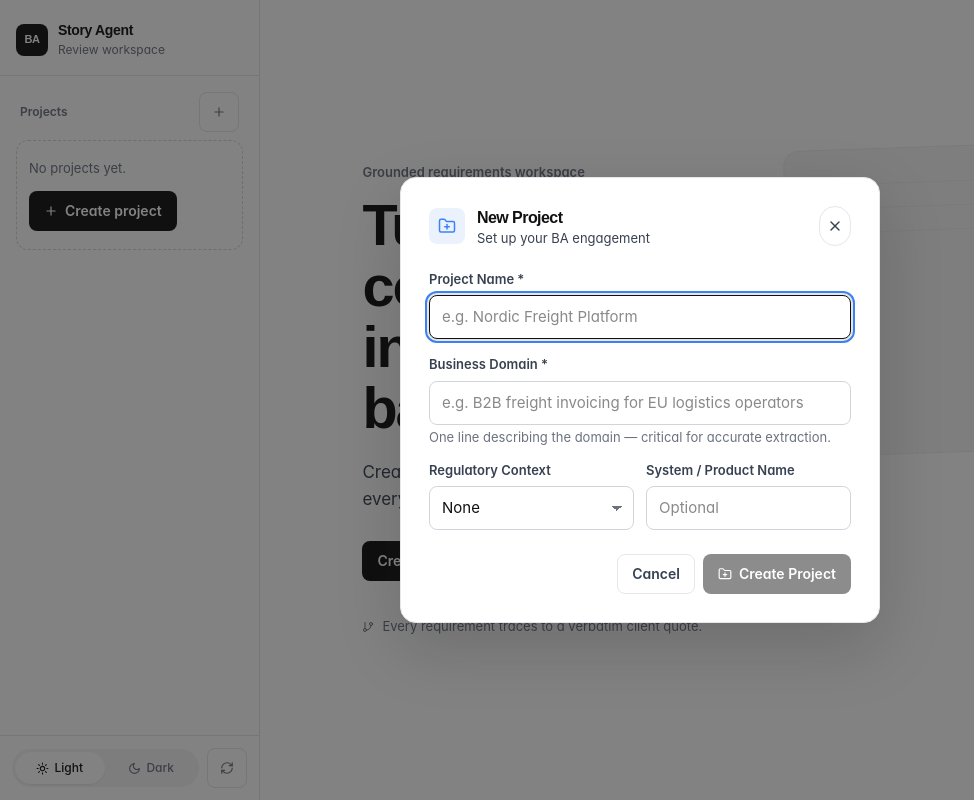
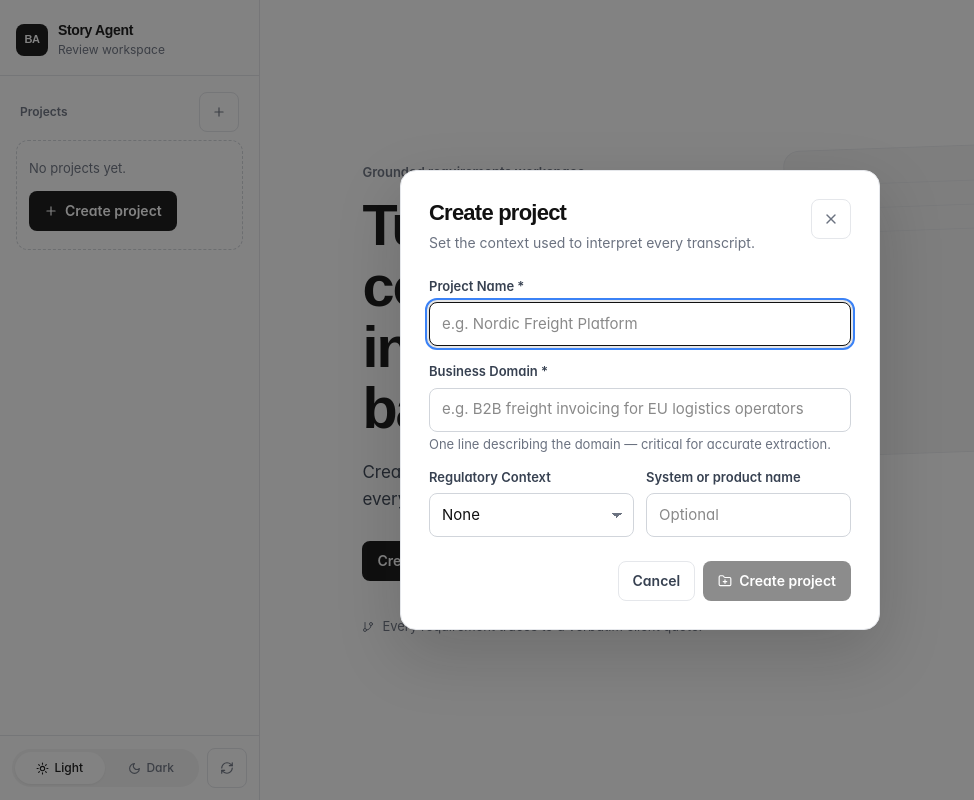
Before and after one commit to teransarathchandra/ba-story-agent, a React (Vite) app in the folder electron/: page / in a window 1280 px wide. Both pictures are taken after a click on the button 219 px from the left and 112 px from the top of the page. Shown: the whole page, without its empty margins (0-974 px from the left). Built offline with nearby package versions, Linux system fonts and the light colour scheme.

Commit message:
style(design): FINDING-007 — simplify dialog hierarchy

```diff
--- a/electron/src/renderer/components/ProjectCreate.tsx
+++ b/electron/src/renderer/components/ProjectCreate.tsx
@@ -45,17 +45,12 @@ export default function ProjectCreate({ onCreated, onCancel }: Props) {
   return (
     <div className="modal-overlay" onClick={e => e.target === e.currentTarget && onCancel()}>
       <div className="modal-box">
-        <div className="flex items-center justify-between mb-6">
-          <div className="flex items-center gap-3">
-            <div className="w-9 h-9 rounded-lg bg-indigo-500/20 flex items-center justify-center">
-              <FolderPlus size={18} className="text-indigo-400" />
-            </div>
-            <div>
-              <h2 className="font-semibold text-base text-white">New Project</h2>
-              <p className="text-xs text-slate-400">Set up your BA engagement</p>
-            </div>
+        <div className="flex items-start justify-between mb-6">
+          <div>
+            <h2 className="modal-title">Create project</h2>
+            <p className="modal-description">Set the context used to interpret every transcript.</p>
           </div>
-          <button onClick={onCancel} className="btn btn-ghost w-8 h-8 p-0 rounded-full">
+          <button onClick={onCancel} className="icon-button" aria-label="Close create project dialog">
             <X size={16} />
           </button>
         </div>
@@ -97,7 +92,7 @@ export default function ProjectCreate({ onCreated, onCancel }: Props) {
               </select>
             </div>
             <div>
-              <label className="label">System / Product Name</label>
+                <label className="label">System or product name</label>
               <input
                 className="input"
                 value={systemName}
@@ -123,7 +118,7 @@ export default function ProjectCreate({ onCreated, onCancel }: Props) {
               disabled={loading || !name.trim() || !domain.trim()}
             >
               {loading ? <Loader size={14} className="animate-spin" /> : <FolderPlus size={14} />}
-              {loading ? 'Creating…' : 'Create Project'}
+              {loading ? 'Creating…' : 'Create project'}
             </button>
           </div>
         </form>
--- a/electron/src/renderer/components/SessionAdd.tsx
+++ b/electron/src/renderer/components/SessionAdd.tsx
@@ -66,17 +66,12 @@ export default function SessionAdd({ projectId, onAdded, onCancel }: Props) {
   return (
     <div className="modal-overlay" onClick={e => e.target === e.currentTarget && onCancel()}>
       <div className="modal-box" style={{ maxWidth: 560 }}>
-        <div className="flex items-center justify-between mb-6">
-          <div className="flex items-center gap-3">
-            <div className="w-9 h-9 rounded-lg bg-violet-500/20 flex items-center justify-center">
-              <FileText size={18} className="text-violet-400" />
-            </div>
-            <div>
-              <h2 className="font-semibold text-base text-white">Add Session</h2>
-              <p className="text-xs text-slate-400">Upload or paste a meeting transcript</p>
-            </div>
+        <div className="flex items-start justify-between mb-6">
+          <div>
+            <h2 className="modal-title">Add session</h2>
+            <p className="modal-description">Upload or paste a meeting transcript.</p>
           </div>
-          <button onClick={onCancel} className="btn btn-ghost w-8 h-8 p-0 rounded-full">
+          <button onClick={onCancel} className="icon-button" aria-label="Close add session dialog">
             <X size={16} />
           </button>
         </div>
@@ -161,7 +156,7 @@ export default function SessionAdd({ projectId, onAdded, onCancel }: Props) {
               disabled={loading || !title.trim() || wordCount < MIN_WORDS}
             >
               {loading ? <Loader size={14} className="animate-spin" /> : <FileText size={14} />}
-              {loading ? 'Adding…' : 'Add Session'}
+              {loading ? 'Adding…' : 'Add session'}
             </button>
           </div>
         </form>
```
